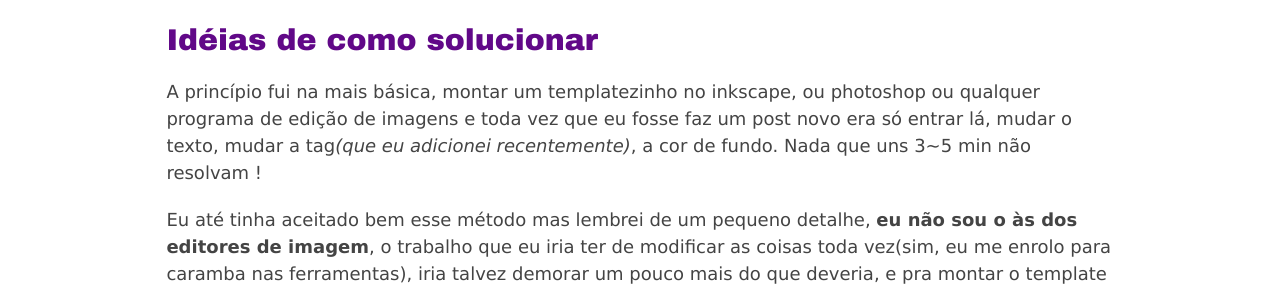
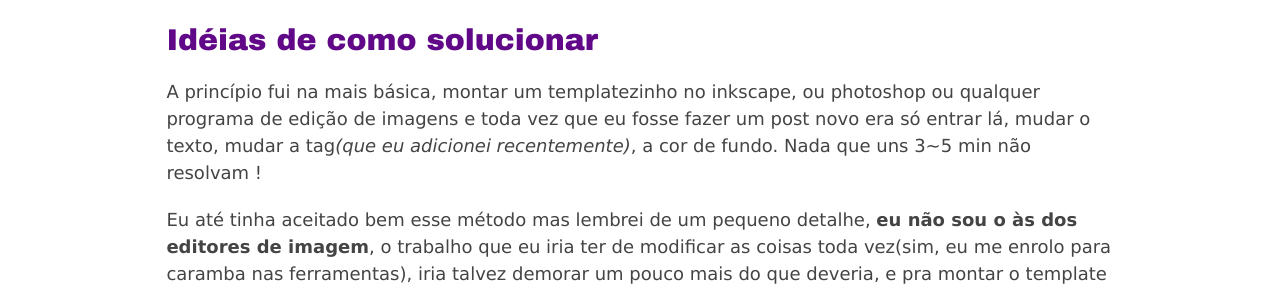
Before and after one commit to MathMesquita/mathmesquita.github.io, a Jekyll site: the page built from _posts/2017-01-23-automatizando-processos.md, in a window 1280 px wide and 1400 px high, scrolled down 1332 px. Shown: the part 179-470 px from the top of the window. Built offline with Jekyll 4.4.1, drawn with Linux system fonts in a browser that asks for light colours; comment, search, counter and statistics services are not loaded.

Commit message:
correções ortográficas

```diff
--- a/_posts/2017-01-23-automatizando-processos.md
+++ b/_posts/2017-01-23-automatizando-processos.md
@@ -22,7 +22,7 @@
 <p>Quando comecei a fazer o blog, eu tinha imaginado que o <a href="http://ogp.me/">open graph</a> fazia isso para mim, com alguma tag ultra bolada, mas como ja dizia collor <i>é um sonho de uma noite de verão</i>, e eu teria que ter esse <i>corno job</i> de montar a thumb do post sempre que eu terminasse de escrevê-lo.</p>
 
 <h3>Idéias de como solucionar</h3>
-<p>A princípio fui na mais básica, montar um templatezinho no inkscape, ou photoshop ou qualquer programa de edição de imagens e toda vez que eu fosse faz um post novo era só entrar lá, mudar o texto, mudar a tag<i>(que eu adicionei recentemente)</i>, a cor de fundo. Nada que uns 3~5 min não resolvam !</p>
+<p>A princípio fui na mais básica, montar um templatezinho no inkscape, ou photoshop ou qualquer programa de edição de imagens e toda vez que eu fosse fazer um post novo era só entrar lá, mudar o texto, mudar a tag<i>(que eu adicionei recentemente)</i>, a cor de fundo. Nada que uns 3~5 min não resolvam !</p>
 <p>Eu até tinha aceitado bem esse método mas lembrei de um pequeno detalhe, <b>eu não sou o às dos editores de imagem</b>, o trabalho que eu iria ter de modificar as coisas toda vez(sim, eu me enrolo para caramba nas ferramentas), iria talvez demorar um pouco mais do que deveria, e pra montar o template ??? nusss... Realmente talvez existisse uma opção melhor.</p>
 <p>Eis que então surge minha segunda solução, <i>"bora fazer um plugin pro jekyll que vai gerar isso pra mim e adicionar no template"</i>, essa era uma ótima opção pois teria trabalho zero para gerar esses thumbs, imagina que fácil? só escrever e não ter o trabalho de fazer a thumb depois.</p>
 <p>Mas novamente, temos um problema com essa ótima idéia, jekyll foi feito em ruby e não manjo nada de ruby<i>(nunca vi, ja comi eu só ouço falar)</i>, e nem manjo sobre como fazer um plugin para o jekyll. Não que eu não queira aprender, afinal ruby será a próxima linguagem que irei brincar, mas eu precisava disso na hora.</p>
```
Also changed, not shown: other parts of _posts/2017-01-23-automatizando-processos.md (+1 -1 lines).
